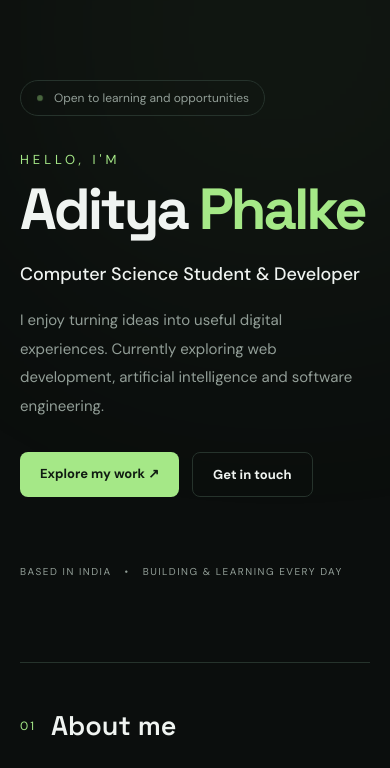
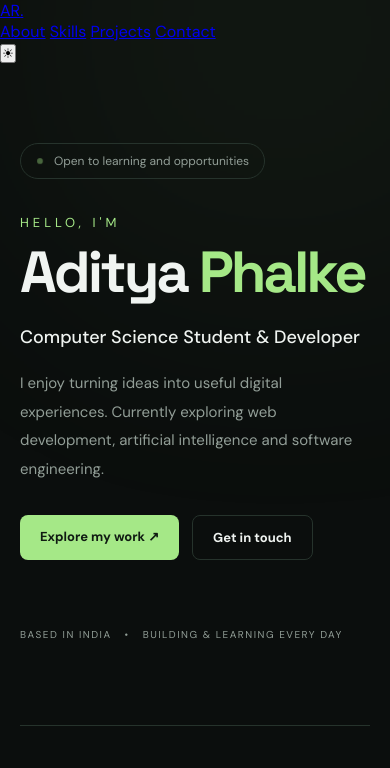
Before and after one commit to BuildWithAdi25/Git-Github-Practical, a plain HTML site: page index.html in a window 390 px wide. Shown: the top 768 px of the page. Drawn offline with Linux system fonts and the light colour scheme.

Commit message:
Add responsive navigation bar

```diff
--- a/index.html
+++ b/index.html
@@ -7,12 +7,25 @@
     <meta name="description" content="Personal portfolio of a computer science student.">
     <title>My Portfolio | Computer Science Student</title>
     <link rel="stylesheet" href="style.css">
+    <nav class="navbar">
+    <a href="#" class="nav-logo">AR<span>.</span></a>
+
+    <div class="nav-links">
+        <a href="#about">About</a>
+        <a href="#skills">Skills</a>
+        <a href="#projects">Projects</a>
+        <a href="#contact">Contact</a>
+    </div>
+
+    <button id="themeToggle" class="theme-btn">
+        ☀
+    </button>
+</nav>
     <script src="script.js" defer></script>
 </head>
 <body>
 
     <div class="background-glow"></div>
-
     <main class="container">
 
         <!-- Hero Section -->
```
